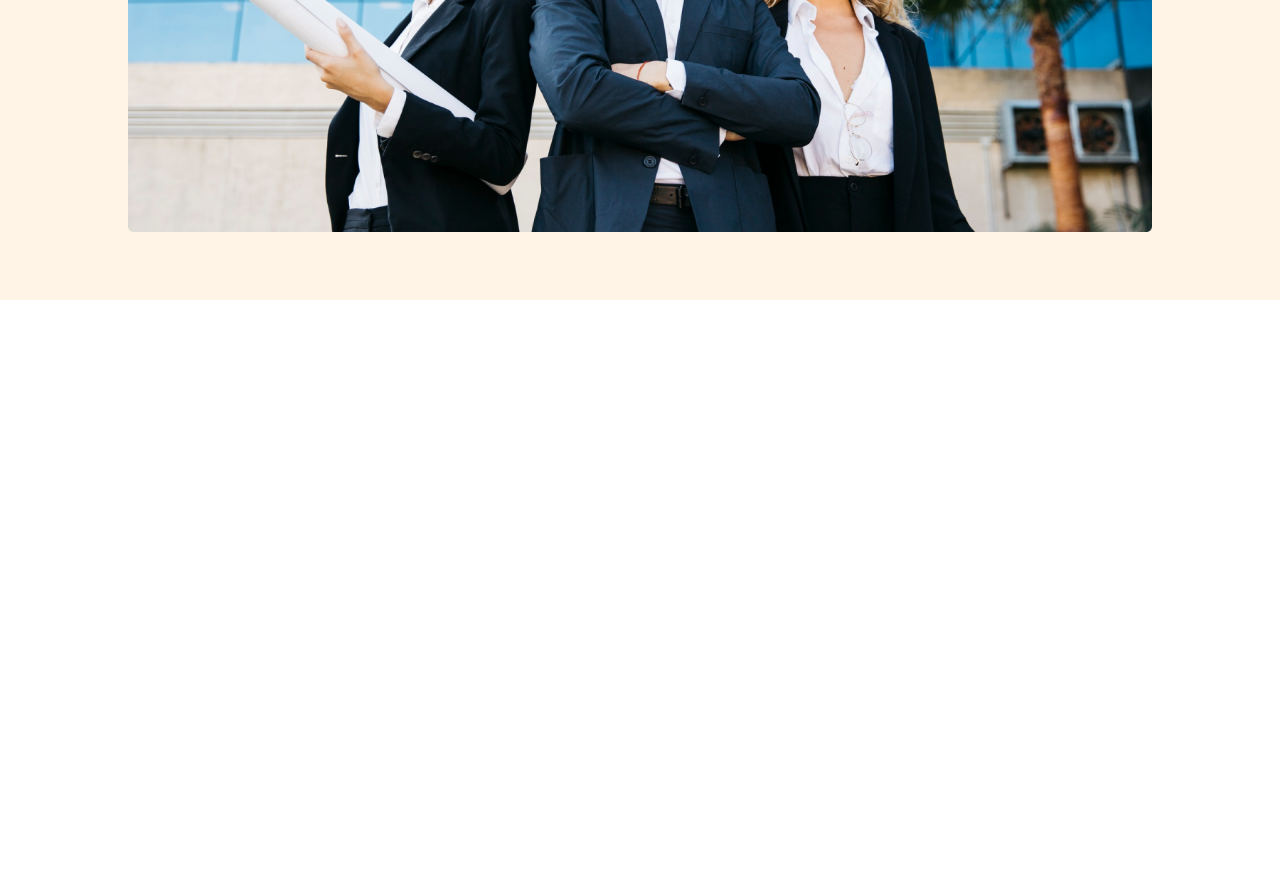
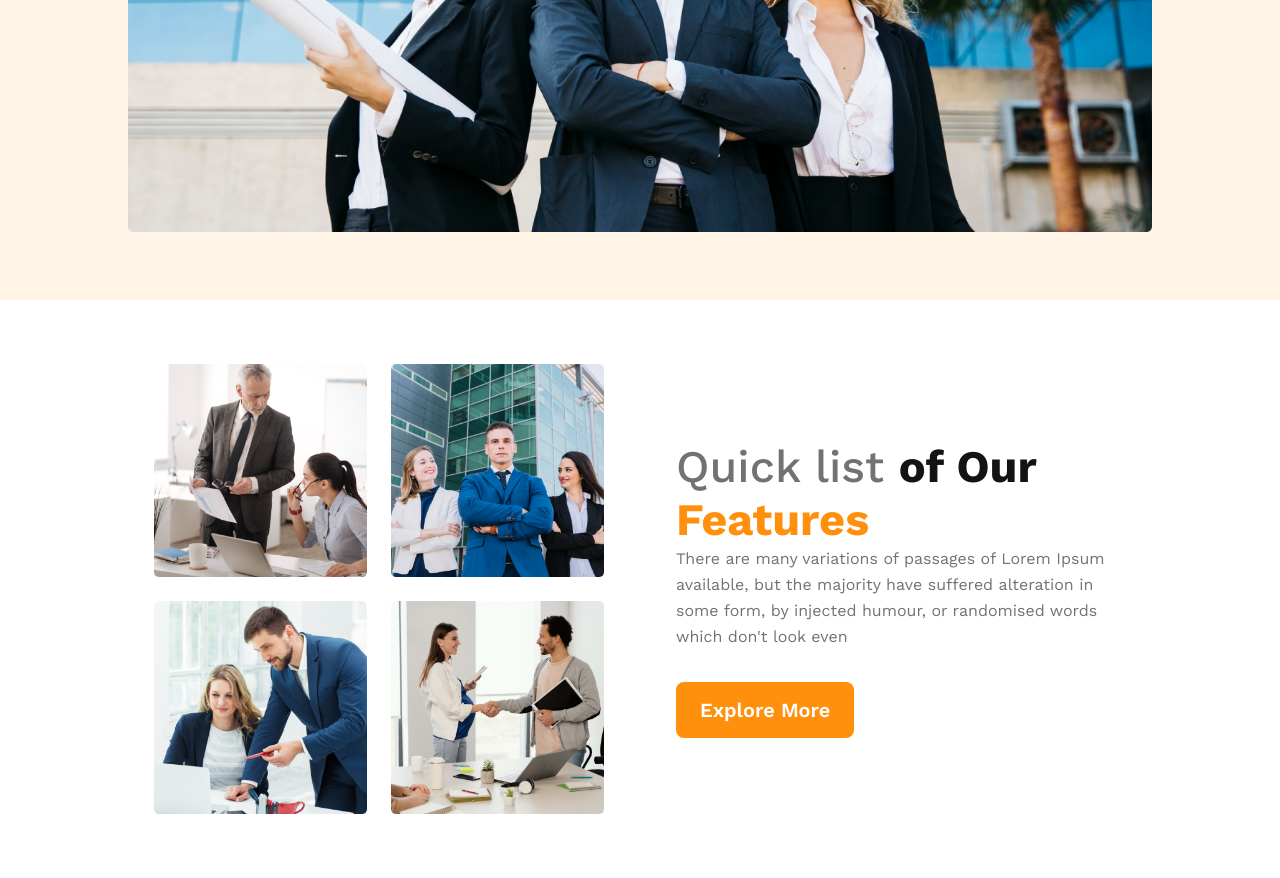
Before and after one commit to mamun-coderman/g3-architects, a plain HTML site: page index.html in a window 1280 px wide. Shown: the part 656-1534 px from the top of the page. Before the commit the page ends 956 px from the top, so only its background shows below. Drawn offline with nearby package versions, Linux system fonts and the light colour scheme.

Commit message:
quick list added

```diff
--- a/css/style.css
+++ b/css/style.css
@@ -38,6 +38,12 @@ body{
   margin-bottom: 32px;
 }
 
+.secondary-heading{
+  font-size: 45px;
+  font-weight: 500;
+  color: #727272;
+}
+
 /* common css ends */
 
 .header-part{
@@ -70,6 +76,10 @@ body{
   color:  #424242;
 }
 
+.menubar > ul > li > a:hover{
+  color: #ff900e;
+}
+
 .heading-banner{
   font-size: 4rem;
   margin-top: 1.5rem;
@@ -91,4 +101,42 @@ body{
   margin-top: 3rem;
 }
 
-/* header part ends here */
+/* header part ends here and main part starts */
+
+  .quick-list{
+    justify-content: center;
+    padding: 5% 12%;
+    gap: 4.5rem;
+  }
+
+  .quick-list-gallery{
+    display: grid;
+    grid-template-columns: 1fr 1fr;
+    gap: 1.5rem;
+    flex: 1;
+    border-radius: 0.5rem;
+  }
+
+  .quick-list-gallery > img{
+    width: 100%;
+  }
+
+  .quick-list-content{
+    flex-direction: column;
+    justify-content: center;
+    align-items: center;
+    flex: 1;
+  }
+
+  .of-our{
+    font-weight: 700;
+  }
+
+  .feature-text{
+    font-weight: 700;
+    color: #ff900e;
+  }
+
+  .quick-list-content > a{
+    align-self: self-start;
+  }
--- a/index.html
+++ b/index.html
@@ -37,7 +37,19 @@
     <!-- header part ends-->
 
     <main>
-
+        <section class="quick-list display-flex">
+            <div class="quick-list-gallery">
+                <img src="/images/team1.png" alt="team-1-pic">
+                <img src="/images/team2.png" alt="team-2-pic">
+                <img src="/images/team3.png" alt="team-3-pic">
+                <img src="/images/team4.png" alt="team-4-pic">
+            </div>
+            <div class="quick-list-content display-flex">
+                <h2 class="secondary-heading">Quick list <span class="of-our color-primary">of Our</span> <span class="feature-text">Features</span></h2>
+                <p class="text-common margin-bottom">There are many variations of passages of Lorem Ipsum available, but the majority have suffered alteration in some form, by injected humour, or randomised words which don't look even</p>
+                <a class="explore-button" href="#">Explore More</a>
+            </div>
+        </section>
     </main>
 
     <footer>
```
